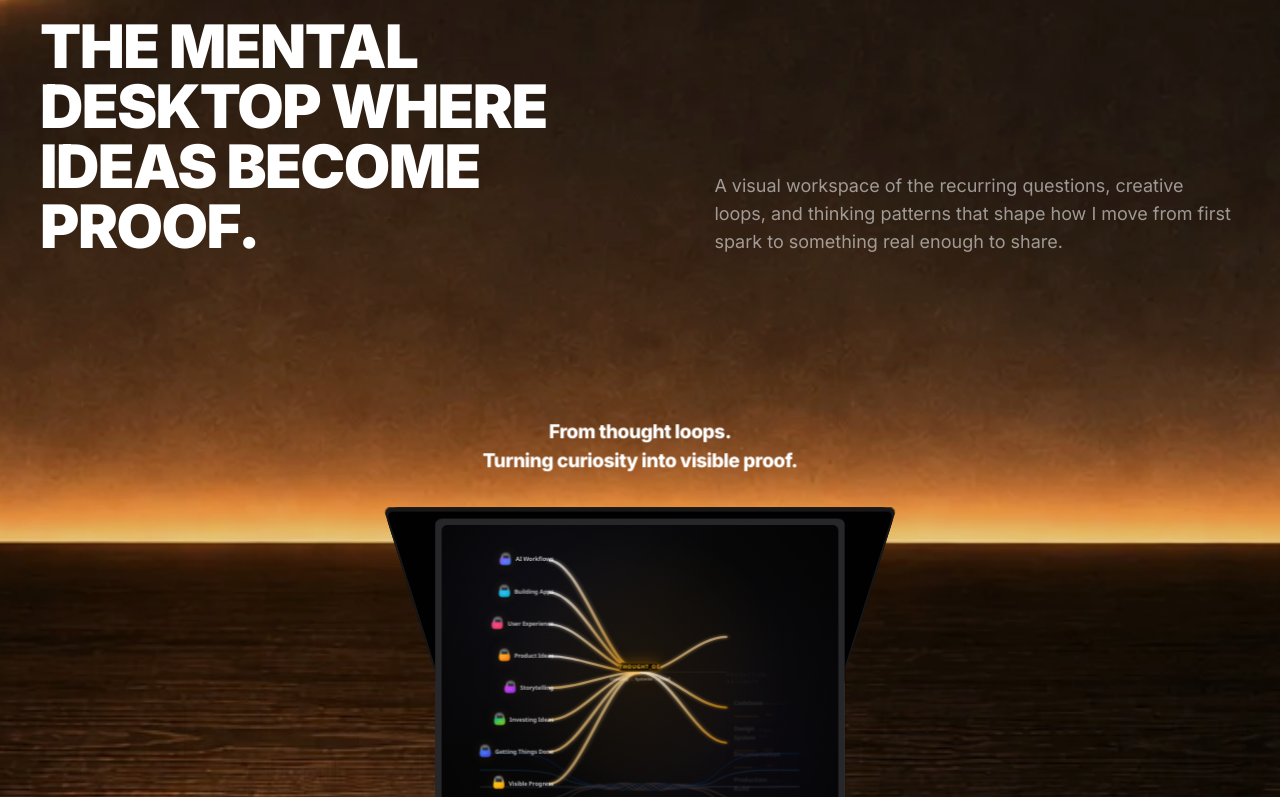
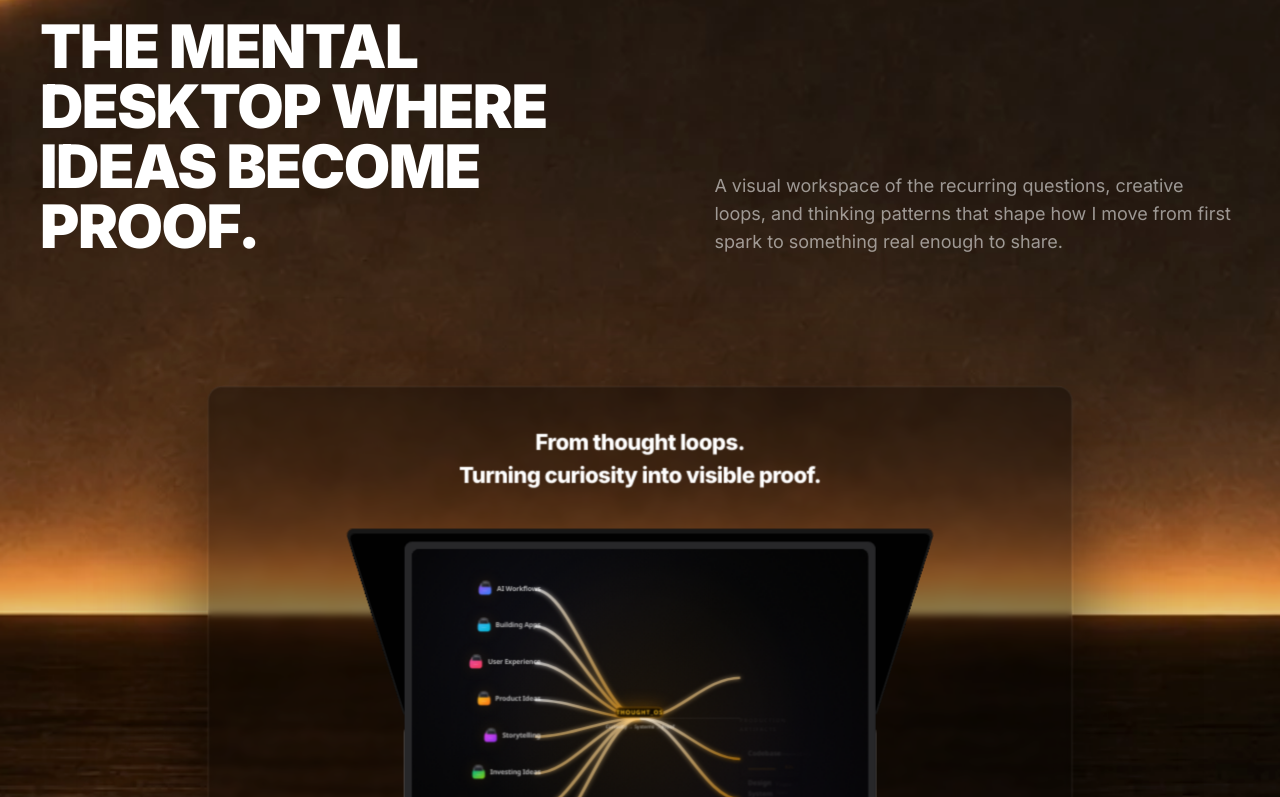
Before and after one commit to batmanvigilante7/hemanthsai, a React (Vite) app: page / in a window 1280 px wide. Shown: the part 4350-5147 px from the top of the page. Built offline with nearby package versions, Linux system fonts and the light colour scheme.

Commit message:
fix: restore stable ThoughtOS workspace

```diff
--- a/src/components/ThoughtWorkspace.tsx
+++ b/src/components/ThoughtWorkspace.tsx
@@ -21,7 +21,7 @@ export function ThoughtWorkspace() {
     <>
       <section
         id="thought-workspace"
-        className="relative min-h-[240vh] overflow-visible bg-black text-white"
+        className="relative min-h-[200vh] overflow-visible bg-black text-white"
         aria-label="Thought Workspace Section"
       >
         {/* Workspace background */}
@@ -74,10 +74,10 @@ export function ThoughtWorkspace() {
           </div>
 
           {/* Desktop View: Sticky Showcase viewport container */}
-          <div className="hidden lg:block w-full h-[160vh] relative z-10">
-            <div className="sticky top-0 h-screen w-full flex flex-col items-center justify-center pt-38 pb-6 overflow-hidden">
+          <div className="hidden lg:block w-full h-[200vh] relative z-10">
+            <div className="sticky top-0 h-screen w-full flex flex-col items-center justify-center pt-24 pb-6 overflow-hidden">
               {/* Perfectly scaled and centered wrapper for MacBook */}
-              <div className="relative w-[85vw] max-w-[940px] flex items-center justify-center scale-[0.80] origin-center">
+              <div className="relative w-[85vw] max-w-[940px] flex items-center justify-center scale-[0.92] origin-center z-20 shadow-[0_40px_120px_rgba(0,0,0,0.65)] border border-white/10 rounded-2xl bg-black/40 backdrop-blur-sm">
                 <MacbookScroll
                   sectionMode
                   stable={true}
```
